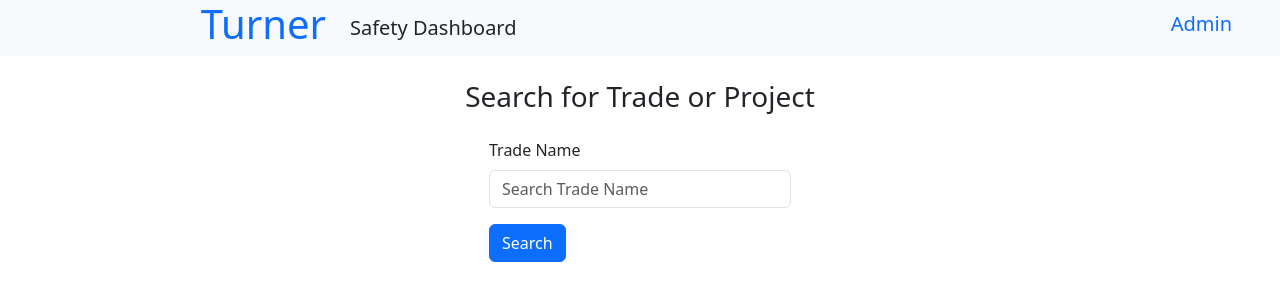
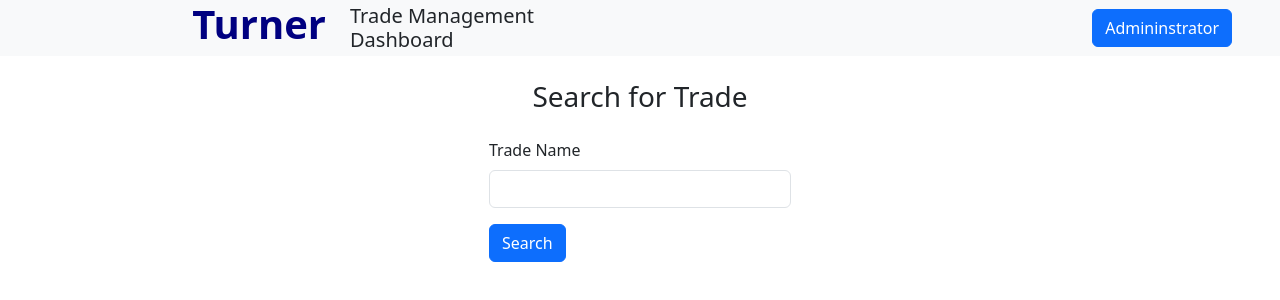
Before and after one commit to BuildingCore/SafetyDashboard, a React (Vite) app: page / in a window 1280 px wide. Shown: the top 300 px of the page. Built offline with nearby package versions, Linux system fonts and the light colour scheme.

Commit message:
Refined search and admin button

```diff
--- a/src/components/Navigation.jsx
+++ b/src/components/Navigation.jsx
@@ -1,4 +1,4 @@
-import { Row, Col, Navbar, Container } from 'react-bootstrap'
+import { Row, Col, Navbar, Container, Button } from 'react-bootstrap'
 import { Link, useResolvedPath } from 'react-router-dom'
 
 function Navigation() {
@@ -10,23 +10,23 @@ function Navigation() {
           <Row>
             <Col className='text-end' style={{alignSelf: 'center'}}>
               <a href="/" style={{textDecoration: 'none'}}>
-                <h1 className='text-navy'>
-                  Turner
+                <h1 style={{color: 'navy'}}>
+                  <strong>Turner</strong>
                 </h1>
               </a>
             </Col>
             <Col style={{alignSelf: 'center'}}>
               <h5 className='text-dark m-0'>
-                Safety Dashboard
+                Trade Management Dashboard
               </h5>
             </Col>
           </Row>
         </Col>
         <Col className='text-end' style={{marginRight: '3rem', alignSelf: 'center'}}>
           <Link to="/admin" style={{textDecoration: 'none'}}>
-            <h5>
-              Admin
-            </h5>
+            <Button>
+              Admininstrator
+            </Button>
           </Link>
         </Col>
       </Row>
--- a/src/components/OSHA.jsx
+++ b/src/components/OSHA.jsx
@@ -33,6 +33,7 @@ function OSHA(osha) {
 
   return (
     <>
+    {/*  */}
       {
           data && data.map((item) => (
               <Row style={{margin: '4px 0', padding: '0'}} key={item.year}>
--- a/src/routes/Home.jsx
+++ b/src/routes/Home.jsx
@@ -66,15 +66,16 @@ function Home() {
 
   return (
     <>
-      <h3 className='text-center mb-4'>Search for Trade or Project</h3>
+      <h3 className='text-center mb-4'>Search for Trade</h3>
       <Row className='justify-content-center mb-3' md={4}>
+        {/* TODO: Conditional Statement to disable other or the other input based on if one has text or not */}
+
         <Form onSubmit={fetchData} >
           <Form.Group className='mb-3'>
             <Form.Label className='text-center'>Trade Name</Form.Label>
             <Form.Control
               className='rounded border-ternairy'
               type="text"
-              placeholder='Search Trade Name'
               value={inputName}
               onChange={handleChange}
               />
```
